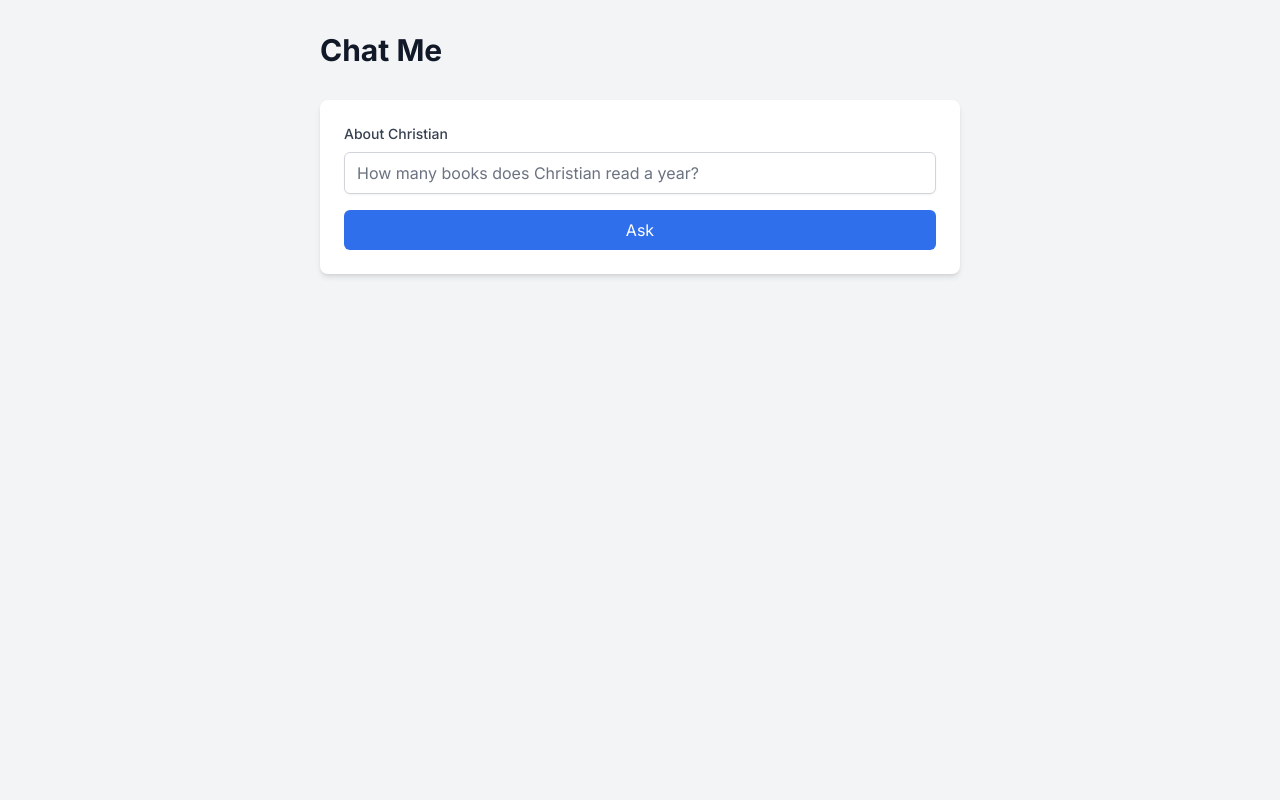
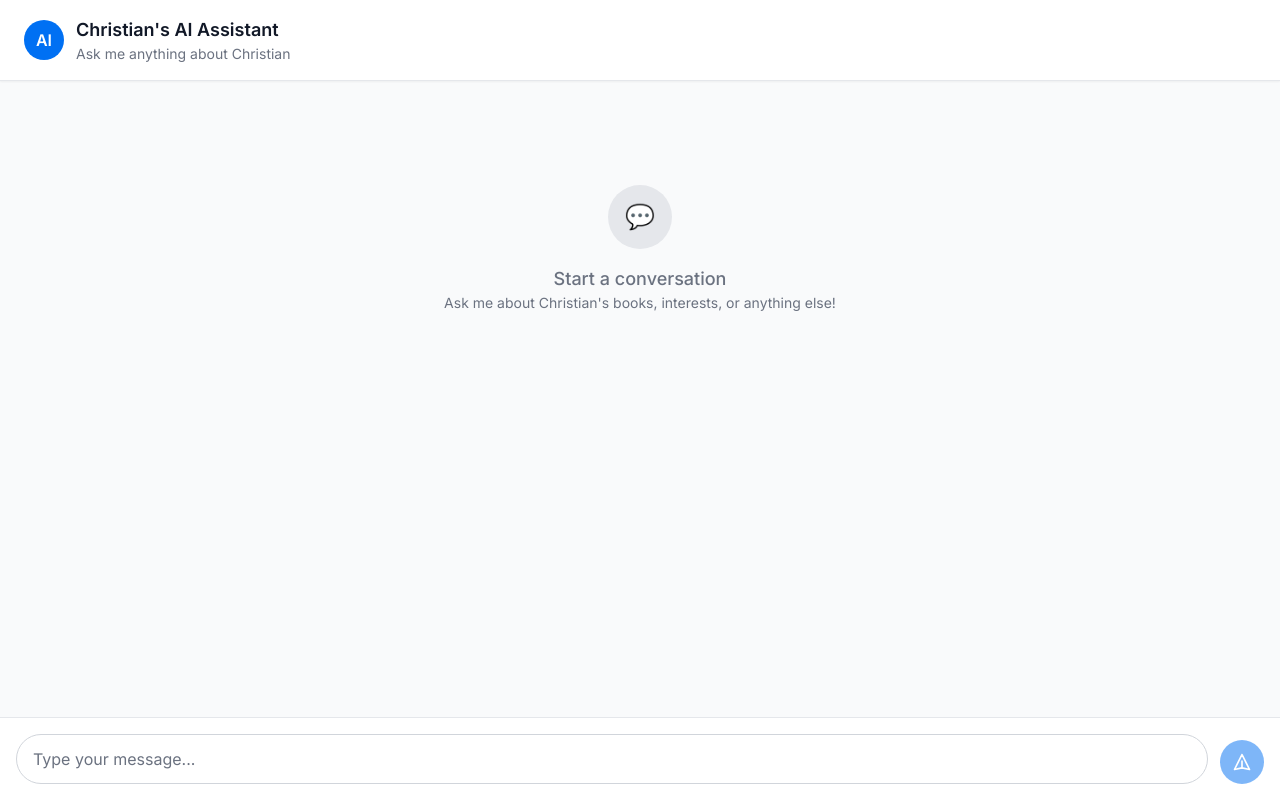
Before and after one commit to empleh/nextjs-rag, a Next.js app in the folder nextjs-dashboard/: page /chat in a window 1280 px wide. Built offline with nearby package versions, Linux system fonts and the light colour scheme; a web font is replaced by a local one.

Commit message:
styled to look like chat

```diff
--- a/nextjs-dashboard/app/chat/page.tsx
+++ b/nextjs-dashboard/app/chat/page.tsx
@@ -35,46 +35,92 @@ export default function Page() {
   };
 
   return (
-    <div className="min-h-screen bg-gray-100 py-8">
-      <div className="max-w-2xl mx-auto px-4">
-        <h1 className="text-3xl font-bold text-gray-900 mb-8">Chat Me</h1>
-        <div className="bg-white shadow-md rounded-lg p-6">
-          <form onSubmit={handleSubmit} className="space-y-4">
+    <div className="flex flex-col h-screen bg-gray-50">
+      {/* Header */}
+      <div className="bg-white border-b border-gray-200 px-6 py-4 shadow-sm">
+        <div className="flex items-center space-x-3">
+          <div className="w-10 h-10 bg-blue-500 rounded-full flex items-center justify-center">
+            <span className="text-white font-semibold">AI</span>
+          </div>
           <div>
-              <label htmlFor="question" className="block text-sm font-medium text-gray-700 mb-2">
-                About Christian
-              </label>
+            <h1 className="text-lg font-semibold text-gray-900">Christian's AI Assistant</h1>
+            <p className="text-sm text-gray-500">Ask me anything about Christian</p>
+          </div>
+        </div>
+      </div>
+
+      {/* Messages Container */}
+      <div className="flex-1 overflow-y-auto px-4 py-6 space-y-4">
+        {messages.length === 0 && (
+          <div className="text-center text-gray-500 mt-20">
+            <div className="w-16 h-16 bg-gray-200 rounded-full mx-auto mb-4 flex items-center justify-center">
+              <span className="text-2xl">💬</span>
+            </div>
+            <p className="text-lg font-medium">Start a conversation</p>
+            <p className="text-sm">Ask me about Christian's books, interests, or anything else!</p>
+          </div>
+        )}
+
+        {messages.map((message) => (
+          <div key={message.id} className={`flex ${message.role === 'user' ? 'justify-end' : 'justify-start'}`}>
+            <div className={`max-w-xs lg:max-w-md px-4 py-2 rounded-2xl ${
+              message.role === 'user'
+                ? 'bg-blue-500 text-white ml-auto'
+                : 'bg-white text-gray-900 shadow-sm border border-gray-200'
+            }`}>
+              {message.parts.map((part, index) => (
+                part.type === 'text' ? (
+                  <p key={index} className="text-sm whitespace-pre-wrap">{part.text}</p>
+                ) : null
+              ))}
+            </div>
+          </div>
+        ))}
+
+        {status === 'in_progress' && (
+          <div className="flex justify-start">
+            <div className="bg-white text-gray-900 shadow-sm border border-gray-200 px-4 py-2 rounded-2xl">
+              <div className="flex space-x-1">
+                <div className="w-2 h-2 bg-gray-400 rounded-full animate-bounce"></div>
+                <div className="w-2 h-2 bg-gray-400 rounded-full animate-bounce" style={{animationDelay: '0.1s'}}></div>
+                <div className="w-2 h-2 bg-gray-400 rounded-full animate-bounce" style={{animationDelay: '0.2s'}}></div>
+              </div>
+            </div>
+          </div>
+        )}
+      </div>
+
+      {/* Error Message */}
+      {error && (
+        <div className="px-4 py-2 bg-red-50 border-t border-red-100">
+          <p className="text-red-600 text-sm text-center">{error}</p>
+        </div>
+      )}
+
+      {/* Input Area */}
+      <div className="bg-white border-t border-gray-200 px-4 py-4">
+        <form onSubmit={handleSubmit} className="flex items-end space-x-3">
+          <div className="flex-1">
             <input
               type="text"
               id="question"
               value={question}
               onChange={(e) => setQuestion(e.target.value)}
-                placeholder="How many books does Christian read a year?"
-                className="w-full px-3 py-2 border border-gray-300 rounded-md shadow-sm focus:outline-none focus:ring-2 focus:ring-blue-500 focus:border-blue-500"
+              placeholder="Type your message..."
+              className="w-full px-4 py-3 border border-gray-300 rounded-full focus:outline-none focus:ring-2 focus:ring-blue-500 focus:border-transparent resize-none"
               disabled={status !== 'ready'}
             />
           </div>
-
           <button
             type="submit"
-              disabled={status !== 'ready'}
-              className="w-full bg-blue-600 text-white py-2 px-4 rounded-md hover:bg-blue-700 focus:outline-none focus:ring-2 focus:ring-blue-500 focus:ring-offset-2 disabled:opacity-50 disabled:cursor-not-allowed"
+            disabled={status !== 'ready' || !question.trim()}
+            className="bg-blue-500 text-white p-3 rounded-full hover:bg-blue-600 focus:outline-none focus:ring-2 focus:ring-blue-500 focus:ring-offset-2 disabled:opacity-50 disabled:cursor-not-allowed transition-colors"
           >
-              {status !== 'ready' ? 'AI Thinking...' : 'Ask'}
+            <svg className="w-5 h-5" fill="none" stroke="currentColor" viewBox="0 0 24 24">
+              <path strokeLinecap="round" strokeLinejoin="round" strokeWidth={2} d="M12 19l9 2-9-18-9 18 9-2zm0 0v-8" />
+            </svg>
           </button>
         </form>
-          {error && (
-            <div className="mt-4 p-4 bg-red-50 border border-red-200 rounded-md">
-              <p className="text-red-600">{error}</p>
-            </div>
-          )}
-          {messages.map((message) => (
-            <div key={message.id}>
-              {message.role === 'user' ? 'User: ' : 'AI: '}
-              {message.parts.map((part, index) => (part.type === 'text' ? <span key={index}>{part.text}</span> : null))}
-            </div>
-          ))}
-        </div>
       </div>
     </div>
   );
```
Lines whose indentation alone changed are shown as unchanged.
